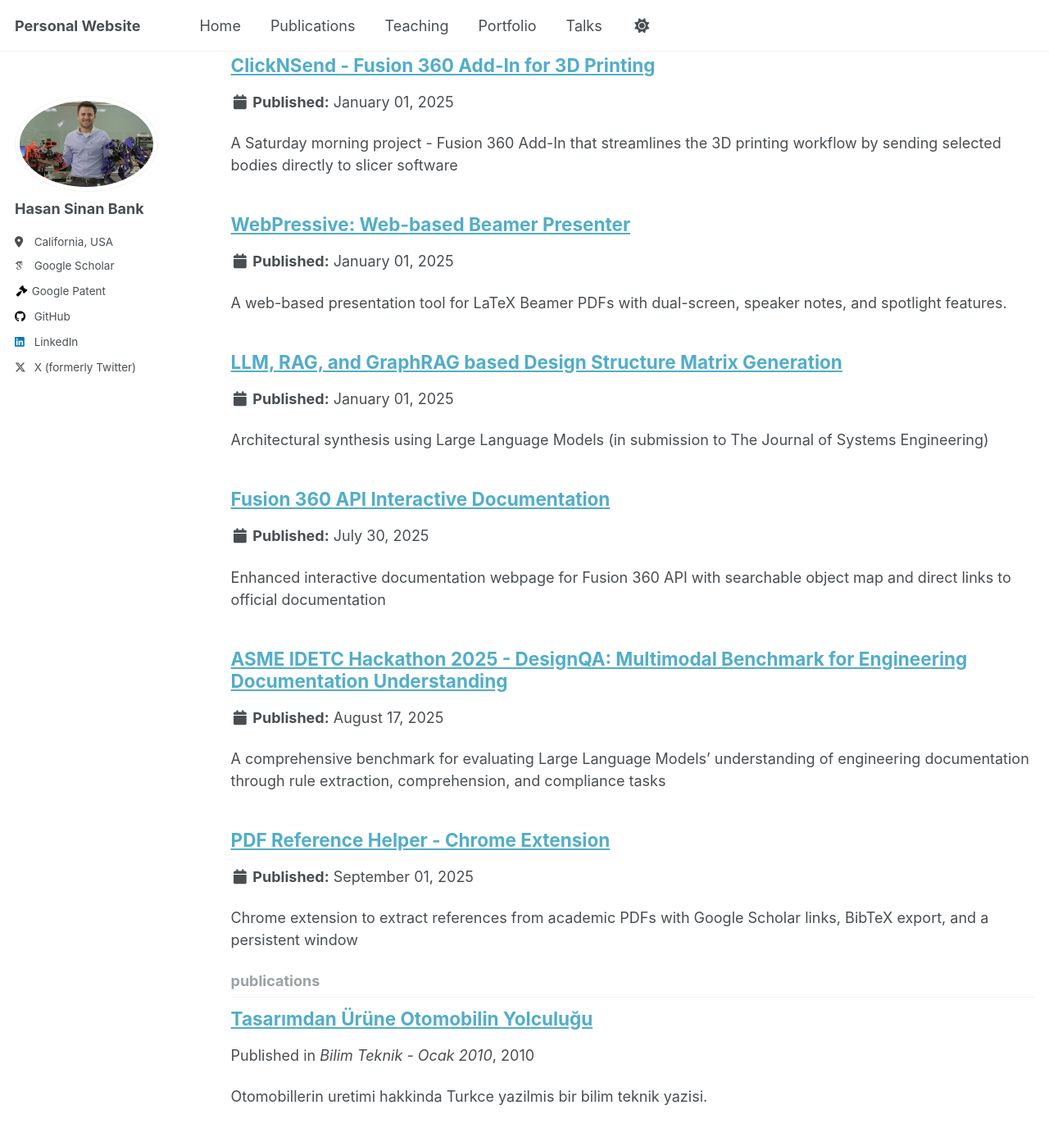
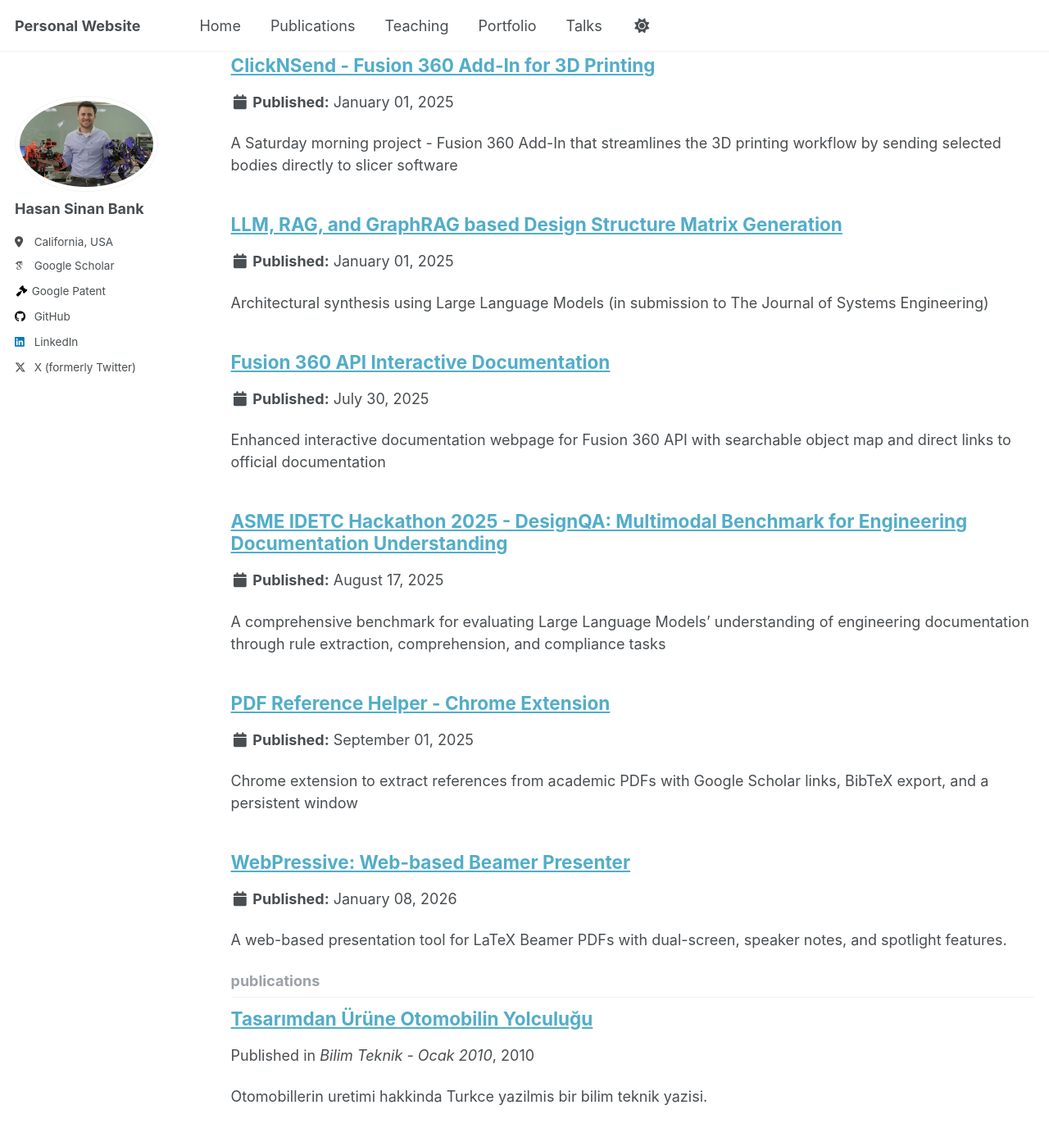
Before and after one commit to bankh/bankh.github.io, a Jekyll site: the page built from _pages/collection-archive.html, in a window 1280 px wide and 1400 px high, scrolled down 3110 px. Shown: the top 1387 px of the window at 82% size. Built offline with Jekyll 4.4.1, drawn with Linux system fonts in a browser that asks for light colours; some web fonts are replaced; a script that is not in the unit is left out; comment, search, counter and statistics services are not loaded.

Commit message:
Update: WebPressive date correction.

```diff
--- a/_portfolio/portfolio-2025-WebPressive.md
+++ b/_portfolio/portfolio-2026-WebPressive.md
@@ -11,7 +11,7 @@ publication: ""
 github: "https://github.com/WebPressive/webpressive.github.io"
 selected: true
 collection: portfolio
-date: 2025-01-01
+date: 2026-01-08
 keyword: "Artificial Intelligence and Generative Design"
 ---
 
```
